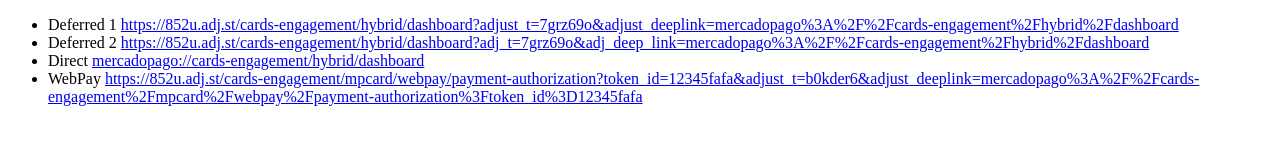
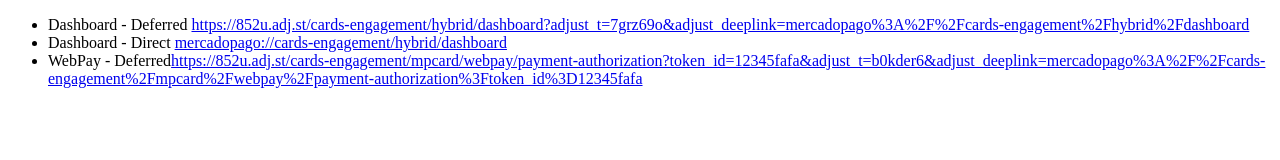
Before and after one commit to fernando-manzano-meli/adjust-test-site, a plain HTML site: page index.html in a window 1280 px wide. Drawn offline with Linux system fonts and the light colour scheme.

Commit message:
Update index.html

```diff
--- a/index.html
+++ b/index.html
@@ -2,10 +2,9 @@
 <html lang="en">
    <body>
       <ul>
-         <li>Deferred 1 <a href="https://852u.adj.st/cards-engagement/hybrid/dashboard?adjust_t=7grz69o&adjust_deeplink=mercadopago%3A%2F%2Fcards-engagement%2Fhybrid%2Fdashboard">https://852u.adj.st/cards-engagement/hybrid/dashboard?adjust_t=7grz69o&adjust_deeplink=mercadopago%3A%2F%2Fcards-engagement%2Fhybrid%2Fdashboard</a></li>
-         <li>Deferred 2 <a href="https://852u.adj.st/cards-engagement/hybrid/dashboard?adj_t=7grz69o&adj_deep_link=mercadopago%3A%2F%2Fcards-engagement%2Fhybrid%2Fdashboard">https://852u.adj.st/cards-engagement/hybrid/dashboard?adj_t=7grz69o&adj_deep_link=mercadopago%3A%2F%2Fcards-engagement%2Fhybrid%2Fdashboard</a></li>
-         <li>Direct <a href="mercadopago://cards-engagement/hybrid/dashboard">mercadopago://cards-engagement/hybrid/dashboard</a></li>
-         <li>WebPay <a href="https://852u.adj.st/cards-engagement/mpcard/webpay/payment-authorization?token_id=12345fafa&adjust_t=b0kder6&adjust_deeplink=mercadopago%3A%2F%2Fcards-engagement%2Fmpcard%2Fwebpay%2Fpayment-authorization%3Ftoken_id%3D12345fafa">https://852u.adj.st/cards-engagement/mpcard/webpay/payment-authorization?token_id=12345fafa&adjust_t=b0kder6&adjust_deeplink=mercadopago%3A%2F%2Fcards-engagement%2Fmpcard%2Fwebpay%2Fpayment-authorization%3Ftoken_id%3D12345fafa</a></li>
+         <li>Dashboard - Deferred <a href="https://852u.adj.st/cards-engagement/hybrid/dashboard?adjust_t=7grz69o&adjust_deeplink=mercadopago%3A%2F%2Fcards-engagement%2Fhybrid%2Fdashboard">https://852u.adj.st/cards-engagement/hybrid/dashboard?adjust_t=7grz69o&adjust_deeplink=mercadopago%3A%2F%2Fcards-engagement%2Fhybrid%2Fdashboard</a></li>
+         <li>Dashboard - Direct <a href="mercadopago://cards-engagement/hybrid/dashboard">mercadopago://cards-engagement/hybrid/dashboard</a></li>
+         <li>WebPay - Deferred<a href="https://852u.adj.st/cards-engagement/mpcard/webpay/payment-authorization?token_id=12345fafa&adjust_t=b0kder6&adjust_deeplink=mercadopago%3A%2F%2Fcards-engagement%2Fmpcard%2Fwebpay%2Fpayment-authorization%3Ftoken_id%3D12345fafa">https://852u.adj.st/cards-engagement/mpcard/webpay/payment-authorization?token_id=12345fafa&adjust_t=b0kder6&adjust_deeplink=mercadopago%3A%2F%2Fcards-engagement%2Fmpcard%2Fwebpay%2Fpayment-authorization%3Ftoken_id%3D12345fafa</a></li>
       </ul>
    </body>
 </html>
```
